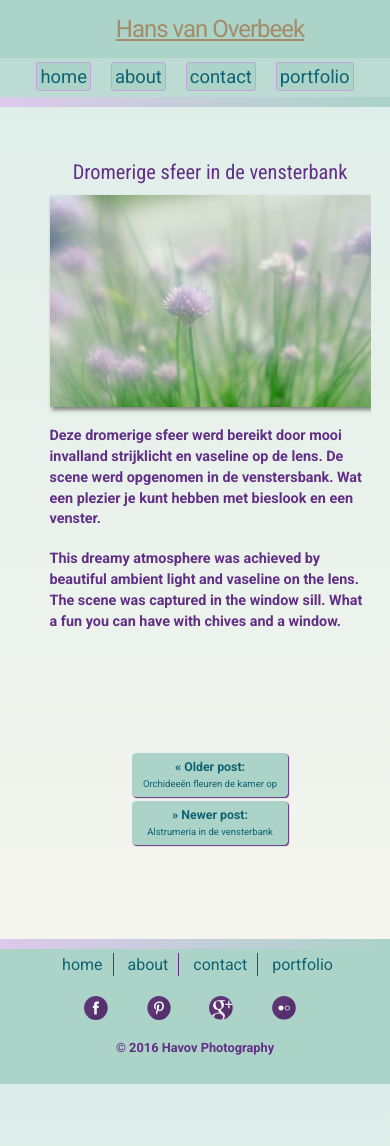
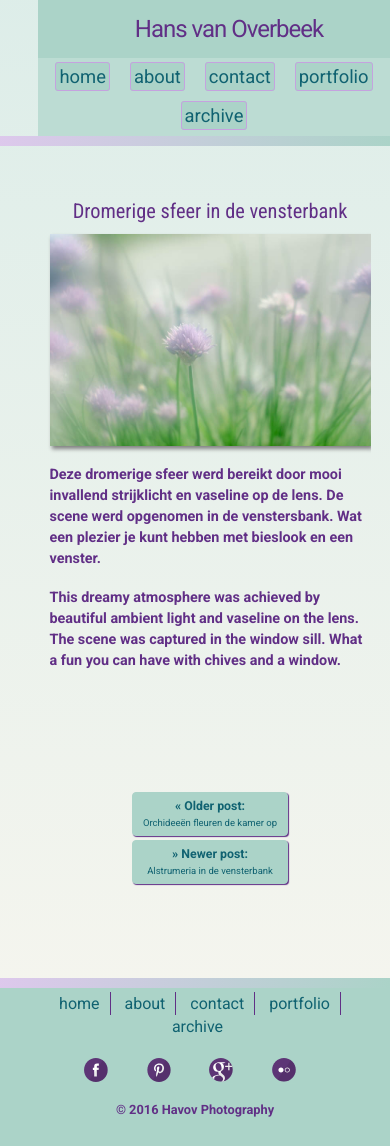
Before and after one commit to hansvanoverbeek/photoblog, a Jekyll site: the page built from _posts/2015-10-11-bieslook.md, in a window 390 px wide. Built offline with Jekyll 4.4.1, drawn with Linux system fonts in a browser that asks for light colours; comment, search, counter and statistics services are not loaded; before the commit the page ends 1084 px from its top, so only the background shows below that.

Commit message:
archive toegevoegd

```diff
--- a/_includes/footer.html
+++ b/_includes/footer.html
@@ -13,6 +13,7 @@
       <li><a href="{{site.baseurl}}/about/" class="{% if page.url == '/about/' %}current{% endif %}">about</a></li>
       <li><a href="{{site.baseurl}}/contact/" class="{% if page.url == '/contact/' %}current{% endif %}">contact</a></li>
       <li><a href="{{site.baseurl}}/portfolio" class="{% if page.url == '/portfolio/' %}current{% endif %}">portfolio</a></li>
+      <li><a href="{{site.baseurl}}/archive" class="{% if page.url == '/archive/' %}current{% endif %}">archive</a></li>
     </ul>
 
   </div>
--- a/_includes/header.html
+++ b/_includes/header.html
@@ -8,6 +8,7 @@
       <li><a href="{{site.baseurl}}/about/" class="{% if page.url == '/about/' %}current{% endif %}">about</a></li>
       <li><a href="{{site.baseurl}}/contact/" class="{% if page.url == '/contact/' %}current{% endif %}">contact</a></li>
       <li><a href="{{site.baseurl}}/portfolio" class="{% if page.url == '/portfolio/' %}current{% endif %}">portfolio</a></li>
+       <li><a href="{{site.baseurl}}/archive" class="{% if page.url == '/archive/' %}current{% endif %}">archive</a></li>
     </ul>
   </nav>
 
@@ -22,6 +23,7 @@
       <li><a href="{{site.baseurl}}/about/" class="{% if page.url == '/about/' %}current{% endif %}">about</a></li>
       <li><a href="{{site.baseurl}}/contact/" class="{% if page.url == '/contact/' %}current{% endif %}">contact</a></li>
       <li><a href="{{site.baseurl}}/portfolio" class="{% if page.url == '/portfolio/' %}current{% endif %}">portfolio</a></li>
+       <li><a href="{{site.baseurl}}/archive" class="{% if page.url == '/archive/' %}current{% endif %}">archive</a></li>
     </ul>
 
   </header>
--- a/_posts/2015-10-11-bieslook.md
+++ b/_posts/2015-10-11-bieslook.md
@@ -6,6 +6,6 @@ title: Dromerige sfeer in de vensterbank
 ![bieslook]({{ site.baseurl }}/images/bieslook.jpg)
 
 
-Deze dromerige sfeer werd bereikt door mooi invalland strijklicht en vaseline op de lens. De scene werd opgenomen in de venstersbank. Wat een plezier je kunt hebben met bieslook en een venster.
+Deze dromerige sfeer werd bereikt door mooi invallend strijklicht en vaseline op de lens. De scene werd opgenomen in de venstersbank. Wat een plezier je kunt hebben met bieslook en een venster.
 
 This dreamy atmosphere was achieved by beautiful ambient light and vaseline on the lens. The scene was captured in the window sill. What a fun you can have with chives and a window.
--- a/_sass/_layout.scss
+++ b/_sass/_layout.scss
@@ -3,7 +3,7 @@ header.nav-header {
   border-top: 3px solid $brand-color;
   background-color: $secondary-color;
   border-bottom: 1px solid lighten($grey-color, 25%);
-  padding:  $spacing-unit / 3 0;
+  padding: $spacing-unit / 3 0;
   //Positioning context for the mobile navigation icon
   position: relative;
   overflow: hidden;
@@ -72,7 +72,7 @@ nav#mobile-nav {
   overflow: hidden;
 }
 
-nav#mobile-nav header{
+nav#mobile-nav header {
   width: 100%;
   margin: 0;
   a {
@@ -86,7 +86,7 @@ nav#mobile-nav header{
   }
 }
 
-nav#mobile-nav,  ul#small-screen-nav {
+nav#mobile-nav ul#small-screen-nav {
   width: 100%;
   background-color: lighten($secondary-color, 5%);
   text-align: center;
@@ -102,7 +102,7 @@ nav#mobile-nav,  ul#small-screen-nav {
   }
 }
 
-@media screen and (min-width: 768px){
+@media screen and (min-width: 768px) {
   nav#mobile-nav {
     display: none;
   }
@@ -147,26 +147,26 @@ section.post {
   margin: $spacing-unit auto $spacing-unit * 3 auto;
 }
 
-@media screen and (max-width: 800px){
-  section.post{
+@media screen and (max-width: 800px) {
+  section.post {
     width: 90%;
     font-size: 90%;
   }
 }
 
-section.post div#disqus_thread{
+section.post div#disqus_thread {
   margin: 0 auto;
   width: 100%;
   height: auto;
 }
 
-@media screen and (max-width: 800px){
-  section.post div#disqus_thread{
+@media screen and (max-width: 800px) {
+  section.post div#disqus_thread {
     width: 90%;
   }
 }
 
-section.post > p > img{
+section.post > p > img {
   width: 100%;
   margin: 0 auto;
 }
@@ -174,7 +174,6 @@ section.post > p > img{
 ul#paginator-posts li {
   list-style-type: none;
 }
-
 
 //PAGE-CONTENT
 main img {
@@ -197,13 +196,36 @@ li.text-left p {
   padding-left: 0;
 }
 
-img.icon-flag{
-  width:2em;
+img.icon-flag {
+  width: 2em;
   height: auto;
   margin: 0 1em 0 0;
   float: left;
   border: 0;
   box-shadow: 2px 2px 2px  lighten(#abd3c8, 15%);
+}
+
+//ARRCHIVE sectie
+
+main#archive {
+  width: 40%;
+  margin: 0 auto;
+  padding-left: 25%;
+  ul {
+    list-style-type: none;
+    margin: 0;
+  }
+  li a {
+    border: 0;
+  }
+}
+
+@media screen and (max-width: 880px) {
+  main#archive {
+    width: 90%;
+    margin: 0 auto;
+    padding-left: 10%;
+  }
 }
 
 //PAGINATION
@@ -260,7 +282,7 @@ section.gallery-container {
 section.gallery-container a {
   width: 46.5%;
   height: auto;
-  margin: .9%;
+  margin: 0.9%;
   overflow: hidden;
   float: left;
 }
@@ -293,8 +315,8 @@ h3.portfolio-header {
   margin: $spacing-unit * 2 auto $spacing-unit auto;
 }
 
-@media screen and (max-width: 800px){
-   h3.portfolio-header{
+@media screen and (max-width: 800px) {
+  h3.portfolio-header {
     margin: $spacing-unit * 1.5  auto $spacing-unit $spacing-unit;
   }
 }
@@ -306,13 +328,13 @@ section.portfolio-container {
   background-color: lighten($secondary-color, 17%);
   margin-bottom: $spacing-unit * 3;
   box-sizing: border-box;
-  p{
+  p {
     padding-left: 0;
   }
 }
 
-@media screen and (max-width: 800px){
-  section.portfolio-container{
+@media screen and (max-width: 800px) {
+  section.portfolio-container {
     width: 90%;
     font-size: 90%;
   }
@@ -405,7 +427,7 @@ div.footer-box,
 }
 
 //MEDIAQUERIES footer
-@media screen and (max-width:1120px) {
+@media screen and (max-width: 1120px) {
   footer {
     height: auto;
   }
@@ -422,7 +444,7 @@ div.footer-box,
   }
   .footer-box.box2 {
     order: 1;
-    ul#footernav ul li a{
+    ul#footernav ul li a {
       line-height: 1em;
     }
   }
@@ -433,7 +455,7 @@ div.footer-box,
   }
 }
 
-@media screen and (max-width:600px) {
+@media screen and (max-width: 600px) {
   .footer-box,
   .footer-box.box1,
   .footer-box.box2,
@@ -458,7 +480,7 @@ div.footer-box,
   margin: auto;
   max-width: 30px;
   box-shadow: none;
-  vertical-align: inherit
+  vertical-align: inherit;
 }
 
 #element-align img {
@@ -468,5 +490,5 @@ div.footer-box,
 
 #element-align a:hover,
 #element-align a:focus {
-  opacity: .5;
+  opacity: 0.5;
 }
```
Also changed, not shown: _posts/2016-05-03-zuiderdam.md (+1 -1 lines), archive.md (added, +26 -0 lines). Lines whose indentation alone changed are shown as unchanged.
